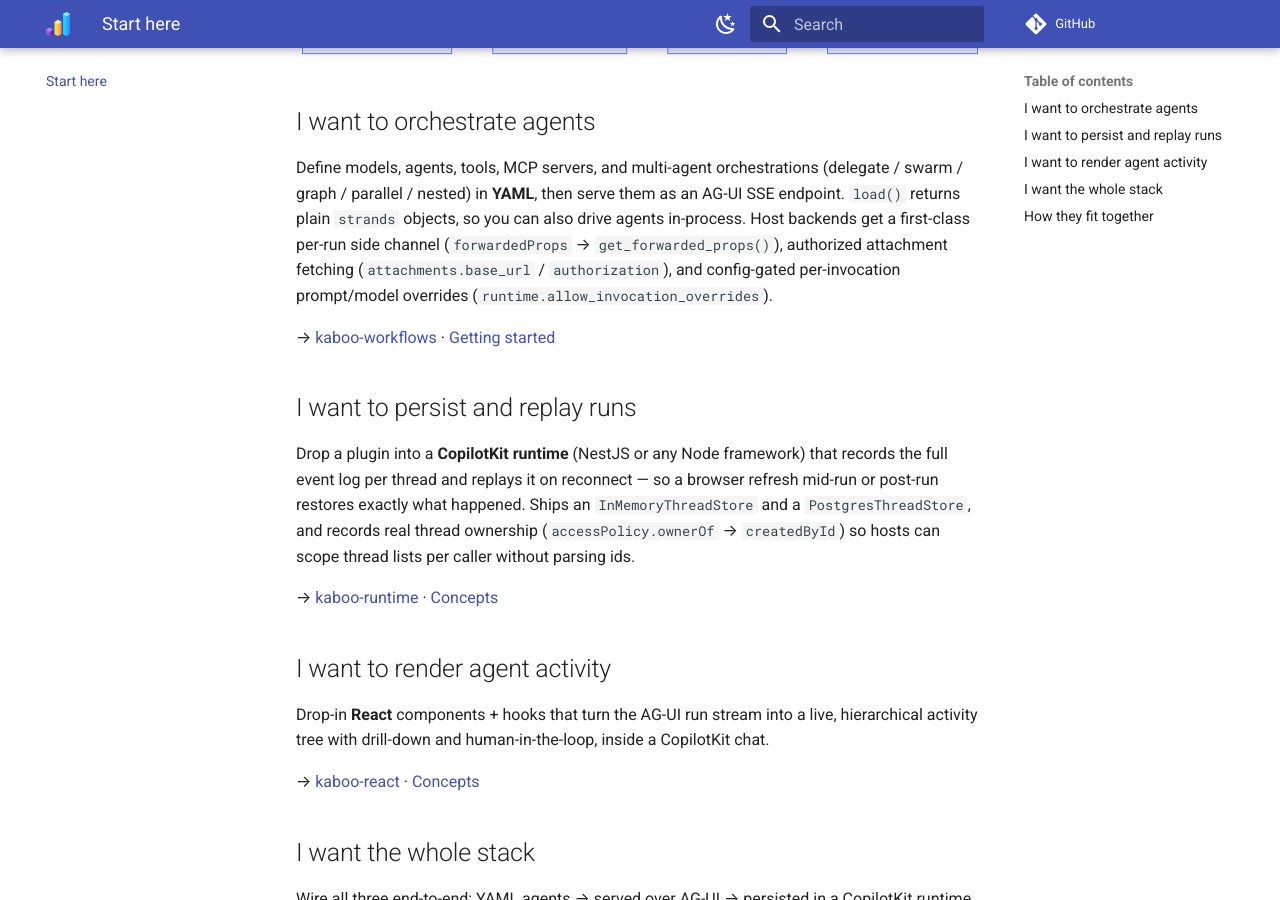
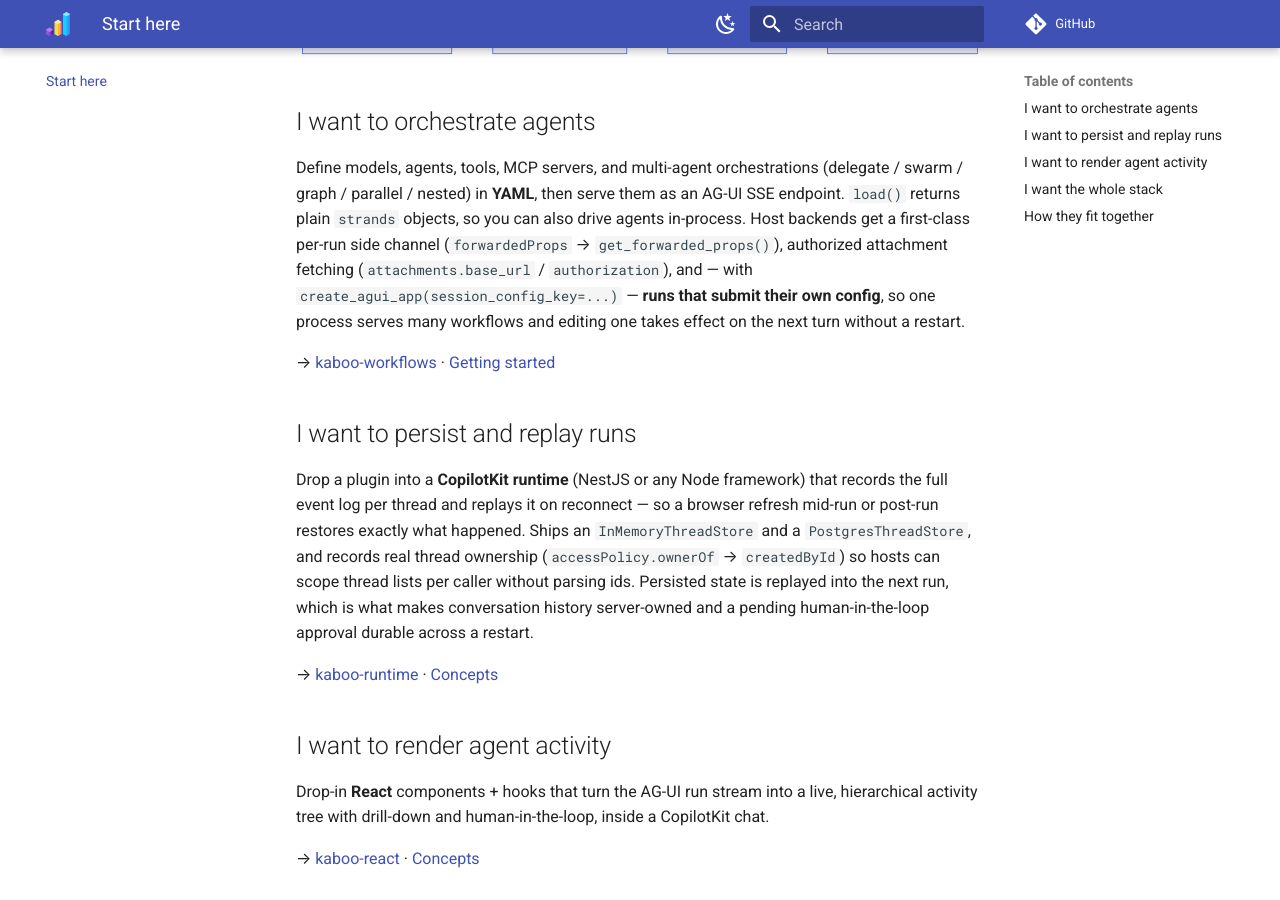
Before and after one commit to gl-pgege/kaboo-docs, an MkDocs documentation site: the page built from docs/start-here.md, in a window 1280 px wide and 900 px high, scrolled down 508 px. Built offline with MkDocs 1.6.1 and Material for MkDocs 9.7.7, drawn with Linux system fonts in a browser that asks for light colours; comment, search, counter and statistics services are not loaded.

Commit message:
docs: cover runtime-submitted configs and durable approvals; refresh demo pins
The hub described the pre-0.14 override switch and the demo installed the 0.1
line of both npm packages, so neither reflected what the libraries now do.

```diff
--- a/docs/start-here.md
+++ b/docs/start-here.md
@@ -23,8 +23,10 @@
 AG-UI SSE endpoint. `load()` returns plain `strands` objects, so you can also
 drive agents in-process. Host backends get a first-class per-run side channel
 (`forwardedProps` → `get_forwarded_props()`), authorized attachment fetching
-(`attachments.base_url` / `authorization`), and config-gated per-invocation
-prompt/model overrides (`runtime.allow_invocation_overrides`).
+(`attachments.base_url` / `authorization`), and — with
+`create_agui_app(session_config_key=...)` — **runs that submit their own config**,
+so one process serves many workflows and editing one takes effect on the next turn
+without a restart.
 
 → [kaboo-workflows](https://gl-pgege.github.io/kaboo-workflows/) ·
 [Getting started](https://gl-pgege.github.io/kaboo-workflows/getting-started/)
@@ -36,7 +38,9 @@
 refresh mid-run or post-run restores exactly what happened. Ships an
 `InMemoryThreadStore` and a `PostgresThreadStore`, and records real thread
 ownership (`accessPolicy.ownerOf` → `createdById`) so hosts can scope thread
-lists per caller without parsing ids.
+lists per caller without parsing ids. Persisted state is replayed into the next
+run, which is what makes conversation history server-owned and a pending
+human-in-the-loop approval durable across a restart.
 
 → [kaboo-runtime](https://gl-pgege.github.io/kaboo-runtime/) ·
 [Concepts](https://gl-pgege.github.io/kaboo-runtime/concepts/)
```
Also changed, not shown: docs/full-stack-tutorial.md (+8 -1 lines), 3 other files.
